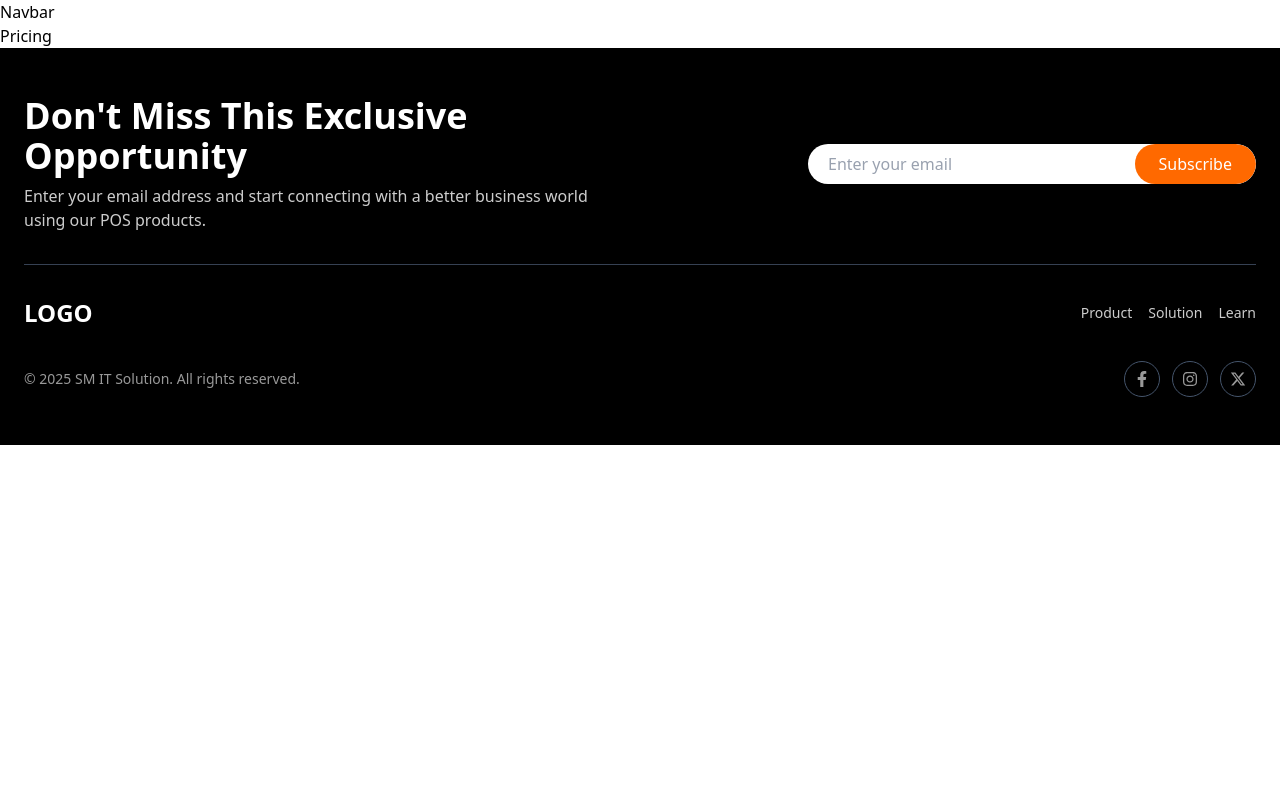
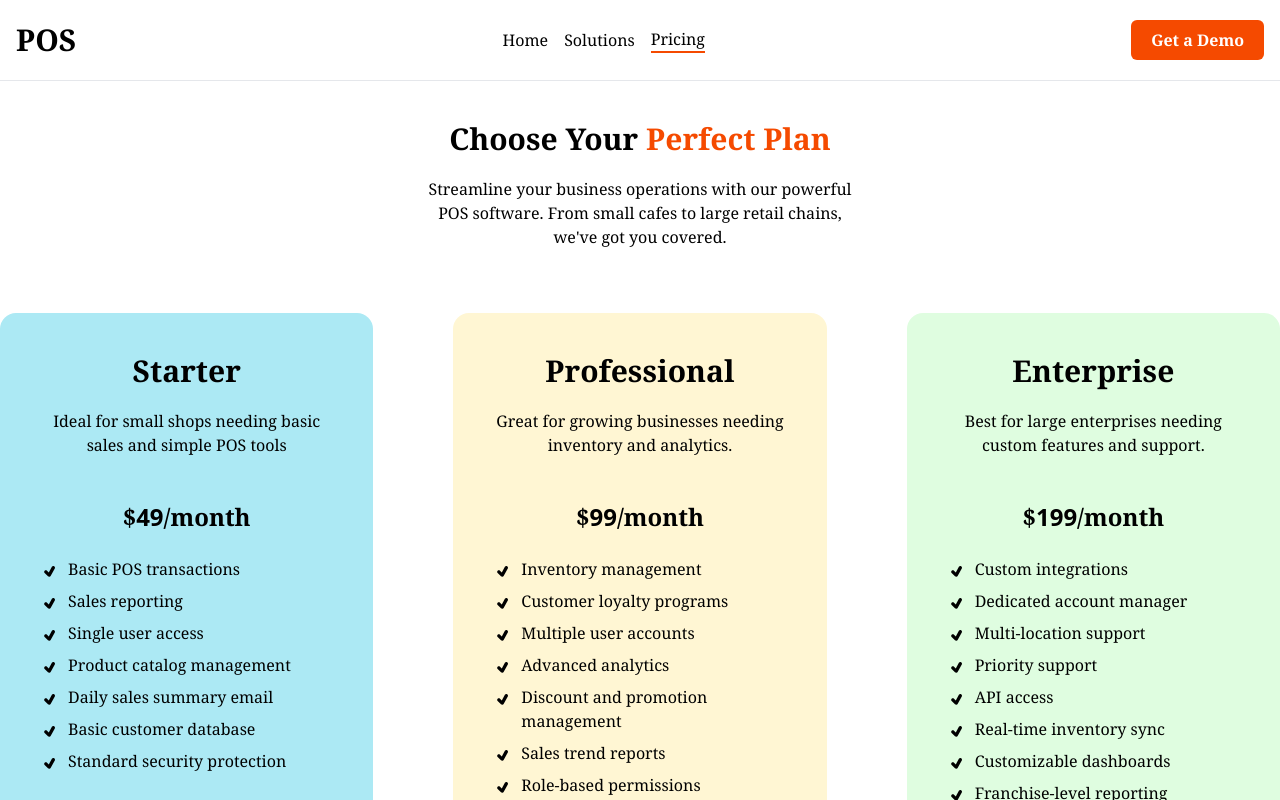
Before and after one commit to Mdsakib999/Pos-UI, a React (Vite) app: page /pricing in a window 1280 px wide. Shown: the top 800 px of the page. Built offline with nearby package versions, Linux system fonts and the light colour scheme.

Commit message:
pricing page added

```diff
--- a/package.json
+++ b/package.json
@@ -16,7 +16,6 @@
     "react-dom": "^19.1.0",
     "react-icons": "^5.5.0",
     "react-router": "^7.6.3",
-    "react-router-dom": "^7.6.3",
     "tailwindcss": "^4.1.11"
   },
   "devDependencies": {
--- a/src/App.jsx
+++ b/src/App.jsx
@@ -4,9 +4,11 @@ import Footer from "./components/shared/Footer";
 
 const App = () => {
   return (
-    <div>
+    <div className="max-w-7xl mx-auto">
       <Navbar />
-      <Outlet />
+      <div className="min-h-screen">
+        <Outlet />
+      </div>
       <Footer />
     </div>
   );
--- /dev/null
+++ b/src/components/PriceCard.jsx
@@ -0,0 +1,49 @@
+import { TiTick } from "react-icons/ti";
+
+const PriceCard = ({
+  title,
+  paragraph,
+  price,
+  features,
+  cardColor,
+  buttonColor,
+}) => {
+  return (
+    <div
+      className={`flex flex-col justify-between rounded-2xl
+      ${cardColor} font-serif
+      p-6 sm:p-8 md:p-10
+      min-h-[500px] w-full max-w-xs sm:max-w-md mx-auto mb-16`}
+    >
+      {/* Card Content */}
+      <div className="flex flex-col space-y-5">
+        <h1 className="text-2xl sm:text-3xl font-bold text-center">{title}</h1>
+        <p className="text-center text-sm sm:text-base">{paragraph}</p>
+        <p className="text-xl sm:text-2xl font-bold text-center my-6">
+          $<span className="font-sans">{price}</span>/month
+        </p>
+        <div className="space-y-2">
+          {features.map((offer, index) => (
+            <p
+              key={index}
+              className="flex items-start gap-x-2 text-sm sm:text-base"
+            >
+              <TiTick size={20} className="flex-shrink-0 mt-1" />
+              <span>{offer}</span>
+            </p>
+          ))}
+        </div>
+      </div>
+
+      {/* Button at bottom */}
+      <button
+        className={`${buttonColor} w-full mt-8 hover:bg-white
+        duration-300 cursor-pointer px-5 py-3 rounded-full text-sm sm:text-base`}
+      >
+        Get started Now
+      </button>
+    </div>
+  );
+};
+
+export default PriceCard;
--- a/src/components/shared/Footer.jsx
+++ b/src/components/shared/Footer.jsx
@@ -1,10 +1,10 @@
 import { FaFacebookF, FaInstagram } from "react-icons/fa";
 import { FaXTwitter } from "react-icons/fa6";
-import { NavLink } from "react-router-dom";
+import { NavLink } from "react-router";
 
 const Footer = () => {
   return (
-    <div className="bg-black text-white px-6 py-12 w-full">
+    <div className="bg-black text-white px-10 md:px-20 py-12 w-full">
       <div className="max-w-7xl mx-auto space-y-8">
         {/* Top Section */}
         <div className="flex flex-col lg:flex-row justify-between items-start lg:items-center gap-6">
@@ -19,14 +19,14 @@ const Footer = () => {
           </div>
 
           {/* Email Subscription */}
-          <div className="w-full sm:max-w-md">
-            <div className="flex items-center bg-white rounded-full overflow-hidden shadow-lg">
+          <div className="w-full max-w-xs sm:max-w-md">
+            <div className="flex items-center bg-zinc-800 rounded-full overflow-hidden shadow-lg pl-2 pr-2.5 py-2.5">
               <input
                 type="email"
                 placeholder="Enter your email"
-                className="flex-1 px-5 py-2 text-gray-700 placeholder-gray-400 focus:outline-none"
+                className="flex-1 min-w-0 px-3 sm:px-5 py-2 text-white placeholder-gray-400 text-sm sm:text-base focus:outline-none"
               />
-              <button className="bg-orange-500 hover:bg-orange-600 text-white px-6 py-2 rounded-full whitespace-nowrap">
+              <button className="cursor-pointer bg-orange-500 hover:bg-orange-600 text-white text-sm sm:text-base px-4 sm:px-6 py-2 rounded-full whitespace-nowrap">
                 Subscribe
               </button>
             </div>
@@ -58,7 +58,11 @@ const Footer = () => {
 
         {/* Bottom Section */}
         <div className="flex flex-col sm:flex-row justify-between items-center text-sm text-white/60 gap-4">
-          <p>© 2025 SM IT Solution. All rights reserved.</p>
+          <p>
+            © {new Date().getFullYear()}{" "}
+            <span className="text-orange-400 font-serif">SM IT Solution</span>.
+            All rights reserved.
+          </p>
           <div className="flex gap-3">
             {[FaFacebookF, FaInstagram, FaXTwitter].map((Icon, i) => (
               <div
--- a/src/components/shared/Navbar.jsx
+++ b/src/components/shared/Navbar.jsx
@@ -1,5 +1,108 @@
+import { useState } from "react";
+import { NavLink } from "react-router";
+import { HiMenu, HiX } from "react-icons/hi";
+
 const Navbar = () => {
-  return <div>Navbar</div>;
+  const [isOpen, setIsOpen] = useState(false);
+
+  return (
+    <div className="w-full shadow-b shadow-gray-200 border-b border-gray-200 font-serif">
+      <div className="max-w-7xl mx-auto flex justify-between items-center px-4 py-4 h-20">
+        {/* Logo */}
+        <h1 className="text-2xl sm:text-3xl font-extrabold cursor-pointer">
+          POS
+        </h1>
+
+        {/* Hamburger Button - visible on small screens */}
+        <button
+          className="sm:hidden text-3xl text-orange-600 cursor-pointer transition"
+          onClick={() => setIsOpen(!isOpen)}
+          aria-label="Toggle Menu"
+        >
+          {isOpen ? <HiX /> : <HiMenu />}
+        </button>
+
+        {/* Desktop Menu */}
+        <div className="hidden sm:flex gap-4 items-center">
+          <NavLink
+            to="/"
+            className={({ isActive }) =>
+              `cursor-pointer transition duration-300 ${
+                isActive ? "border-b-2 border-orange-600" : ""
+              }`
+            }
+          >
+            Home
+          </NavLink>
+          <NavLink
+            to="/solutions"
+            className={({ isActive }) =>
+              `cursor-pointer transition duration-300 ${
+                isActive ? "border-b-2 border-orange-600" : ""
+              }`
+            }
+          >
+            Solutions
+          </NavLink>
+          <NavLink
+            to="/pricing"
+            className={({ isActive }) =>
+              `cursor-pointer transition duration-300 ${
+                isActive ? "border-b-2 border-orange-600" : ""
+              }`
+            }
+          >
+            Pricing
+          </NavLink>
+        </div>
+        <button className="hidden sm:flex cursor-pointer bg-orange-600 text-white hover:text-orange-600 hover:bg-white hover:border hover:border-orange-600 duration-500 rounded-md px-5 py-2 font-semibold">
+          Get a Demo
+        </button>
+      </div>
+
+      {/* Mobile Menu */}
+      {isOpen && (
+        <div className="flex flex-col items-center gap-4 sm:hidden py-4 bg-gray-50">
+          <NavLink
+            to="/"
+            onClick={() => setIsOpen(false)}
+            className={({ isActive }) =>
+              `cursor-pointer transition duration-300 ${
+                isActive ? "border-b-2 border-orange-600" : ""
+              }`
+            }
+          >
+            Home
+          </NavLink>
+          <NavLink
+            to="/solutions"
+            onClick={() => setIsOpen(false)}
+            className={({ isActive }) =>
+              `cursor-pointer transition duration-300 ${
+                isActive ? "border-b-2 border-orange-600" : ""
+              }`
+            }
+          >
+            Solutions
+          </NavLink>
+          <NavLink
+            to="/pricing"
+            onClick={() => setIsOpen(false)}
+            className={({ isActive }) =>
+              `cursor-pointer transition duration-300 ${
+                isActive ? "border-b-2 border-orange-600" : ""
+              }`
+            }
+          >
+            Pricing
+          </NavLink>
+          <button className="cursor-pointer bg-orange-600 text-white hover:text-orange-600 hover:bg-white hover:border hover:border-orange-600 duration-500 rounded-md px-5 py-2 font-semibold">
+            Get a Demo
+          </button>
+        </div>
+      )}
+    </div>
+  );
 };
 
 export default Navbar;
--- a/src/pages/Pricing.jsx
+++ b/src/pages/Pricing.jsx
@@ -1,7 +1,31 @@
-import React from "react";
+import PriceCard from "../components/PriceCard";
+import { plans } from "../utils/PricePlan";
 
 const Pricing = () => {
-  return <div>Pricing</div>;
+  return (
+    <div className="my-10 font-serif">
+      <h1 className="text-center text-xl sm:text-3xl font-bold">
+        Choose Your <span className="text-orange-600">Perfect Plan</span>
+      </h1>
+      <p className="text-center max-w-md mx-auto mt-5">
+        Streamline your business operations with our powerful POS software. From
+        small cafes to large retail chains, we've got you covered.
+      </p>
+      <div className="grid grid-cols-1 md:grid-cols-2 lg:grid-cols-3 gap-20 my-16">
+        {plans.map((offer, index) => (
+          <PriceCard
+            title={offer.planName}
+            paragraph={offer.description}
+            price={offer.price}
+            features={offer.features}
+            cardColor={offer.cardColor}
+            buttonColor={offer.buttonColor}
+            key={index}
+          />
+        ))}
+      </div>
+    </div>
+  );
 };
 
 export default Pricing;
--- a/src/router/Router.jsx
+++ b/src/router/Router.jsx
@@ -16,6 +16,10 @@ export const router = createBrowserRouter([
         path: "/pricing",
         Component: Pricing,
       },
+      {
+        path: "/solutions",
+        Component: Home,
+      },
     ],
   },
 ]);
--- /dev/null
+++ b/src/utils/PricePlan.js
@@ -0,0 +1,57 @@
+export const plans = [
+  {
+    planName: "Starter",
+    description:
+      "Ideal for small shops needing basic sales and simple POS tools",
+    price: 49,
+    features: [
+      "Basic POS transactions",
+      "Sales reporting",
+      "Single user access",
+      "Product catalog management",
+      "Daily sales summary email",
+      "Basic customer database",
+      "Standard security protection",
+    ],
+    cardColor: "bg-[#ACE9F4]",
+    buttonColor: "bg-[#3AD6F2]",
+  },
+  {
+    planName: "Professional",
+    description:
+      "Great for growing businesses needing inventory and analytics.",
+    price: 99,
+    features: [
+      "Inventory management",
+      "Customer loyalty programs",
+      "Multiple user accounts",
+      "Advanced analytics",
+      "Discount and promotion management",
+      "Sales trend reports",
+      "Role-based permissions",
+      "Export data to Excel",
+    ],
+    cardColor: "bg-[#FFF6D3]",
+    buttonColor: "bg-[#FBE899]",
+  },
+  {
+    planName: "Enterprise",
+    description:
+      "Best for large enterprises needing custom features and support.",
+    price: 199,
+    features: [
+      "Custom integrations",
+      "Dedicated account manager",
+      "Multi-location support",
+      "Priority support",
+      "API access",
+      "Real-time inventory sync",
+      "Customizable dashboards",
+      "Franchise-level reporting",
+      "Hardware integration support",
+      "Advanced security protocols",
+    ],
+    cardColor: "bg-[#DFFDE0]",
+    buttonColor: "bg-[#8BF68E]",
+  },
+];
```
Also changed, not shown: 1 other file (tests, documents, lock files or other folders).
